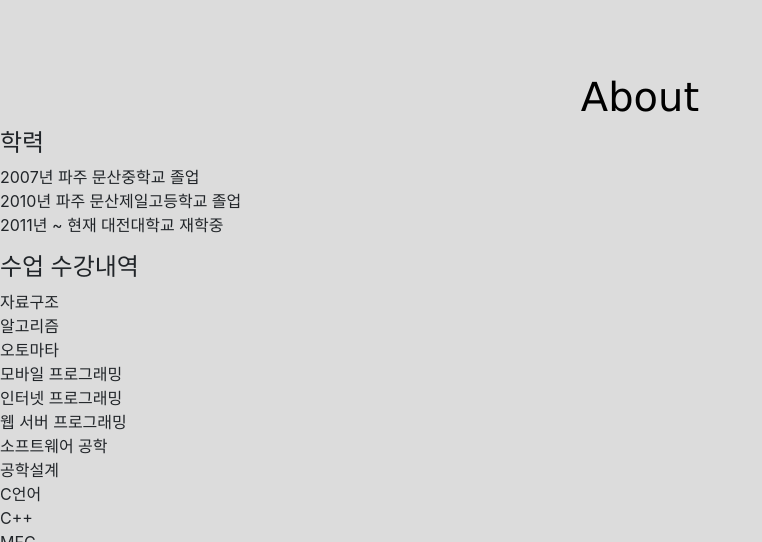
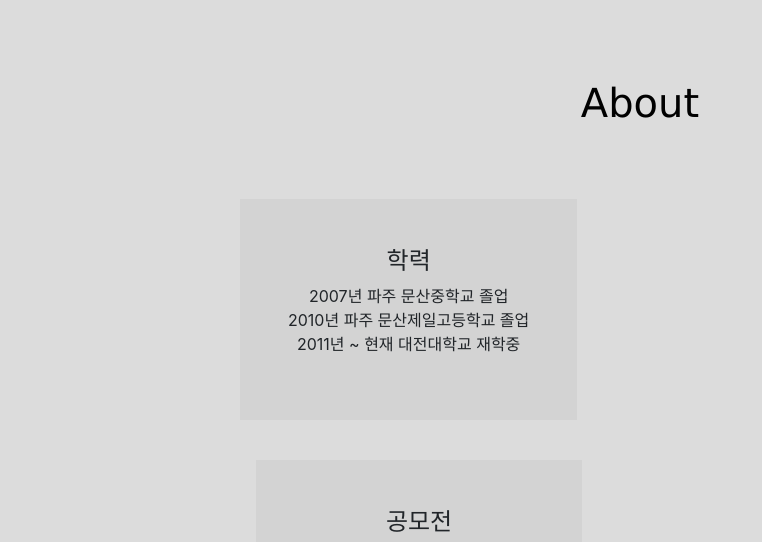
Before and after one commit to wonjaejeon92/wonjaejeon92.github.io, a PHP site: page /pf/portfolio.html in a window 1280 px wide; the page is wider, and only the part inside the window is pictured. Shown: the part 889-1431 px from the top of that part, without its empty margins (0-762 px from the left). Run offline with PHP 8.4, Linux system fonts and the light colour scheme; some libraries are stand-ins or nearby versions.

Commit message:
Update pfstyle.css

```diff
--- a/css/pfstyle.css
+++ b/css/pfstyle.css
@@ -34,6 +35,51 @@
             background: url(../Images/desk.PNG) no-repeat center center fixed;
             background-size: cover;
         }
+        .about{
+            text-align: center;
+            padding: 6em;
+            margin: 5em;
+            padding-top: 0;
+            padding-bottom: 50%;
+        }
+        #education{
+            background-color: lightgray;
+            float: left;
+            padding: 3em;
+            margin: 4em;
+            padding-bottom: -40%;
+
+        }
+        #course{
+            background-color: lightgray;
+            float: right;
+            margin: 4em;
+            margin-right: 10%;
+            padding: 14%;
+            padding-top: 4%;
+        }
+        #competition{
+            background-color: lightgray;
+            float: left;
+            margin: 5em;
+            padding: 3em;
+            margin-top: -1.5em;
+            margin-right: -4em;
+
+        }
+        #left{
+            position: relative;
+            right: 90%;
+            top: 20px;
+        }
+        #right{
+
+            position: relative;
+            left: 90%;
+            top: -300px;
+
+        }
+
         .skill{
             background-image: url(../Images/tex.png);
             background-size: cover;
```
Also changed, not shown: other parts of css/pfstyle.css (+60 -4 lines).
